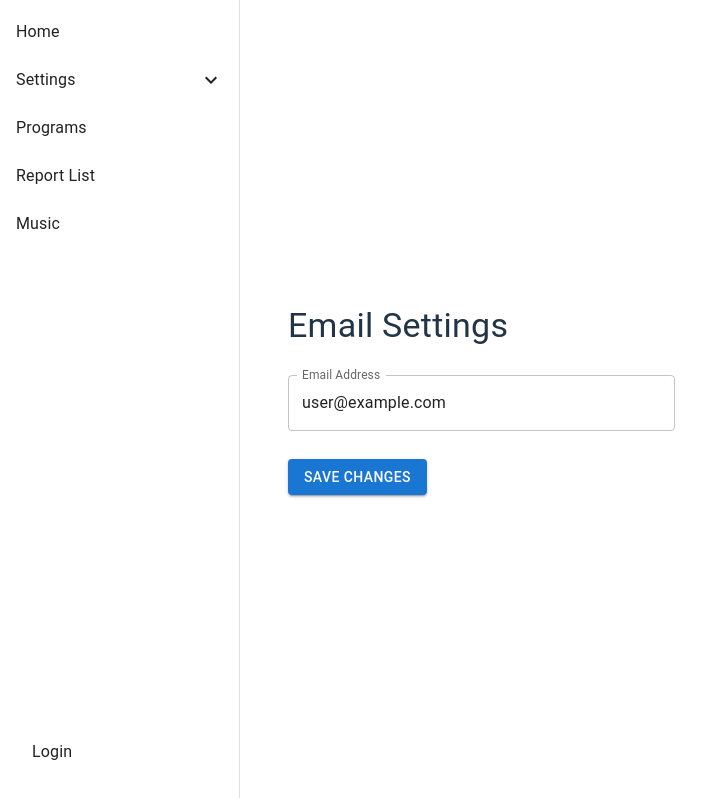
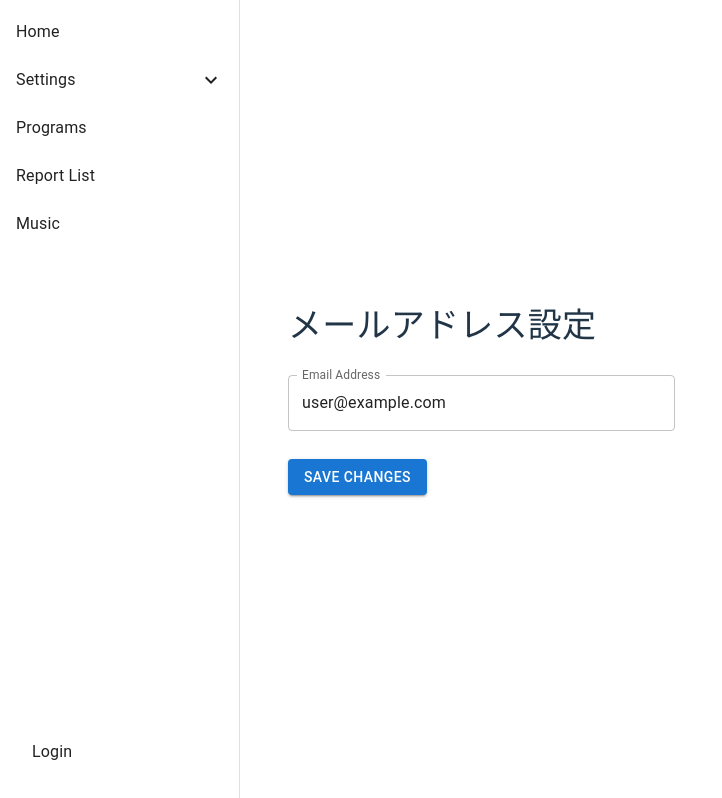
Before and after one commit to masa-yamanaka/mediasearch, a React (Vite) app: page /settings/email in a window 1280 px wide. Shown: the whole page, without its empty margins (0-722 px from the left). Built offline with nearby package versions, Linux system fonts and the light colour scheme.

Commit message:
Added some Japanese

```diff
--- a/src/pages/Programs/index.tsx
+++ b/src/pages/Programs/index.tsx
@@ -13,7 +13,7 @@ const Programs: React.FC = () => {
   return (
     <Container maxWidth="sm" style={{ marginTop: "50px" }}>
       <Typography variant="h4" gutterBottom>
-        Programs
+        番組連携
       </Typography>
       <List>
         {programs.map((program, index) => (
--- a/src/pages/Settings/Account/index.tsx
+++ b/src/pages/Settings/Account/index.tsx
@@ -5,11 +5,11 @@ const AccountSettings: React.FC = () => {
   return (
     <Container maxWidth="sm">
       <Typography variant="h4" gutterBottom>
-        Account Settings
+        アカウント管理
       </Typography>
       <Box
         component="form"
-      sx={{ '& .MuiTextField-root': { m: 1, width: '25ch' } }}
+        sx={{ "& .MuiTextField-root": { m: 1, width: "25ch" } }}
         noValidate
         autoComplete="off"
       >
--- a/src/pages/Settings/Email/index.tsx
+++ b/src/pages/Settings/Email/index.tsx
@@ -5,7 +5,7 @@ const EmailSettings: React.FC = () => {
   return (
     <Container maxWidth="sm">
       <Typography variant="h4" gutterBottom>
-        Email Settings
+        メールアドレス設定
       </Typography>
       <TextField
         label="Email Address"
```
Lines whose indentation alone changed are shown as unchanged.
